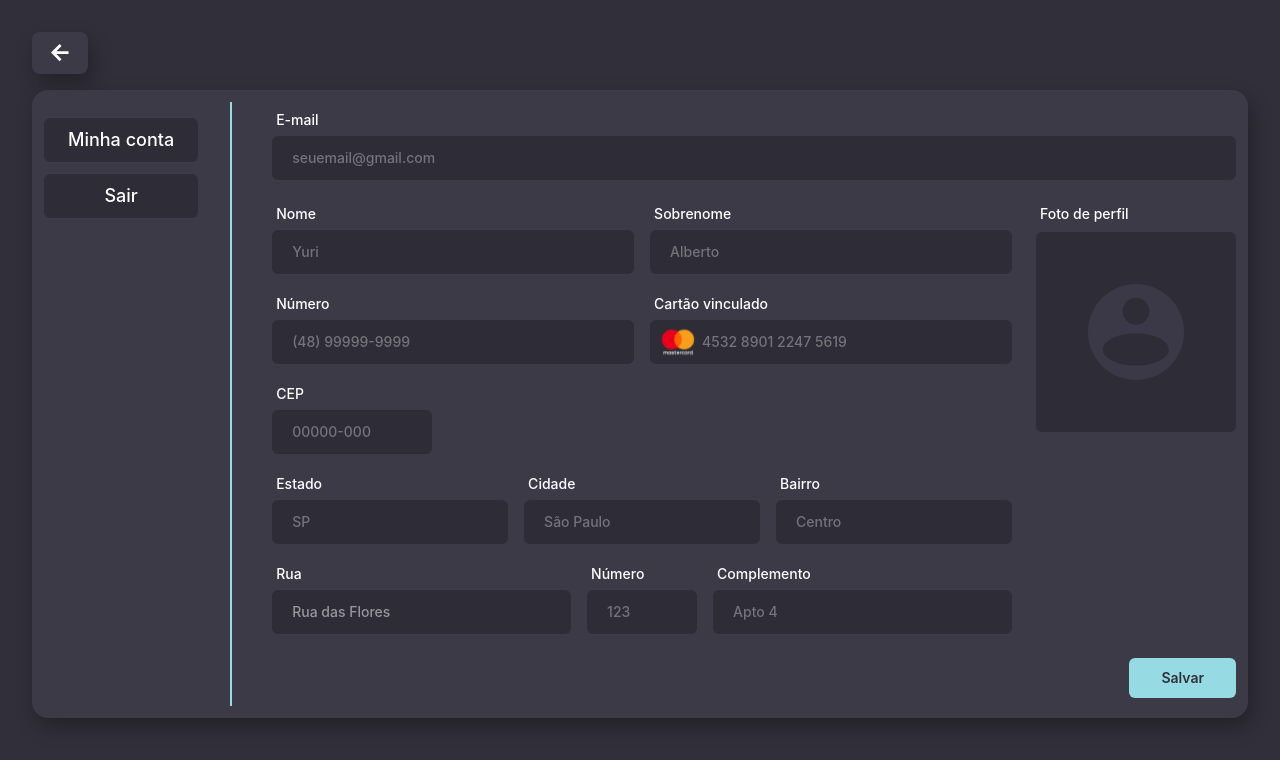
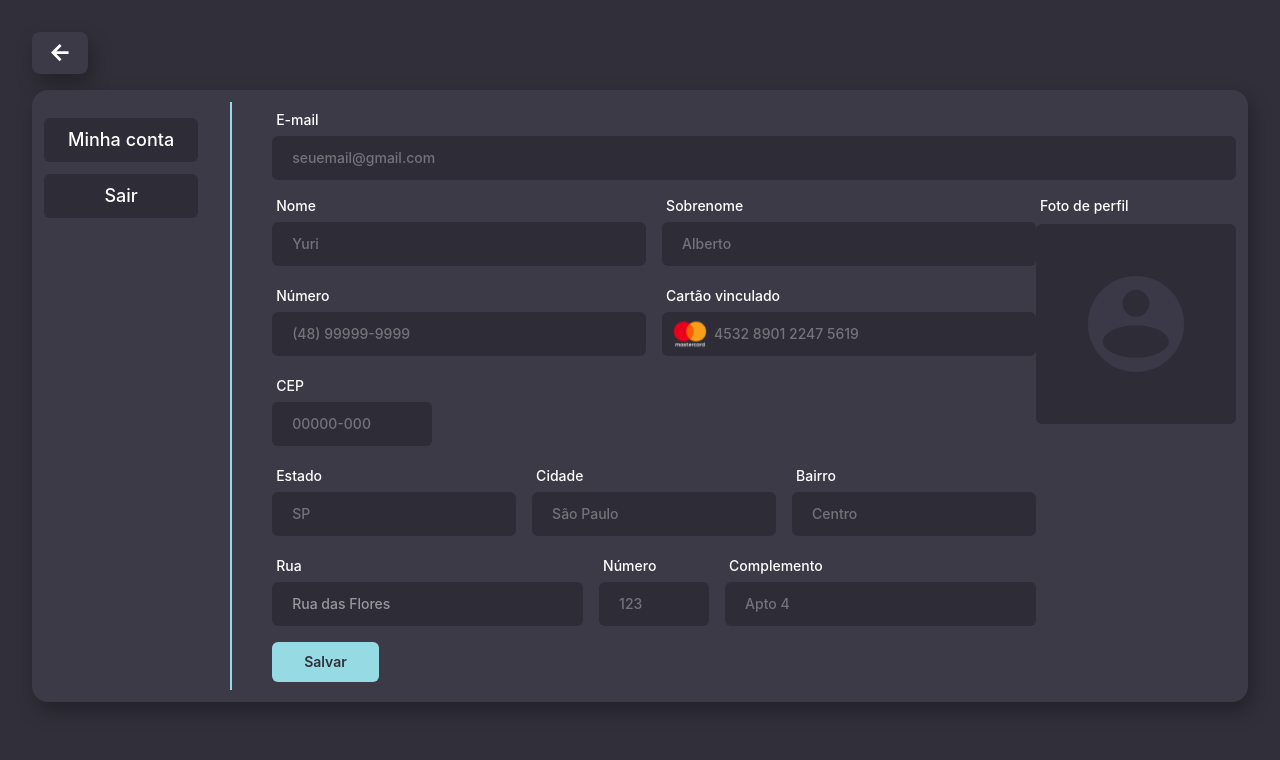
Before and after one commit to lopinims1/ANS-projeto.sa, a React (Vite) app in the folder frontend/: page /conta in a window 1280 px wide. Shown: the top 760 px of the page. Built offline with nearby package versions, Linux system fonts and the light colour scheme; a web font is replaced by a local one.

Commit message:
Atualizações, 25/02/26

```diff
--- a/frontend/src/screens/Conta.jsx
+++ b/frontend/src/screens/Conta.jsx
@@ -80,7 +80,7 @@ export default function Conta() {
                 <div className="border border-[#96DAE3] self-stretch shrink-0" />
 
                 {/* Formulário */}
-                <div className="flex flex-col flex-1 gap-6 pt-2 pl-2 min-w-0">
+                <div className="flex flex-col flex-1 gap-4 pt-2 pl-2 min-w-0">
 
                     {/* E-mail */}
                     <div className="flex flex-col gap-1.5">
@@ -88,7 +88,7 @@ export default function Conta() {
                         <input type="email" placeholder="seuemail@gmail.com" className="bg-[#2E2D37] rounded-md p-3 pl-5 placeholder:text-[#ffffff55] text-sm outline-none w-full" />
                     </div>
 
-                    <div className="flex gap-6">
+                    <div className="flex justify-between">
                         {/* Campos à esquerda */}
                         <div className="flex flex-col gap-5 flex-1 max-w-230">
 
@@ -216,7 +216,7 @@ export default function Conta() {
                     </div>
 
                     {/* Botão salvar */}
-                    <div className="flex justify-end pb-2">
+                    <div className="flex pb-2">
                         <button className="bg-[#96DAE3] text-[#31303A] font-semibold text-sm px-8 py-2.5 rounded-md cursor-pointer hover:opacity-90 transition">
                             Salvar
                         </button>
--- a/frontend/src/screens/Home.jsx
+++ b/frontend/src/screens/Home.jsx
@@ -68,7 +68,6 @@ export default function Home() {
         };
     }, [handleScroll, updateThumb, adsList]);
 
-    // Força html/body/#root a ocuparem 100% independente do zoom
     useEffect(() => {
         const els = [document.documentElement, document.body];
         els.forEach(el => {
@@ -84,22 +83,16 @@ export default function Home() {
             root.style.height = '100%';
             root.style.overflow = 'hidden';
         }
-
-        // Bloqueia Ctrl+scroll (zoom com mouse)
         const blockScrollZoom = (e) => { if (e.ctrlKey) e.preventDefault(); };
-        // Bloqueia Ctrl++ / Ctrl+- / Ctrl+0
         const blockKeyZoom = (e) => {
             if (e.ctrlKey && (e.key === '+' || e.key === '-' || e.key === '=' || e.key === '0'))
                 e.preventDefault();
         };
-        // Bloqueia pinch-to-zoom em touchpad
         const blockGesture = (e) => e.preventDefault();
-
         window.addEventListener('wheel', blockScrollZoom, { passive: false });
         window.addEventListener('keydown', blockKeyZoom);
         window.addEventListener('gesturestart', blockGesture);
         window.addEventListener('gesturechange', blockGesture);
-
         return () => {
             els.forEach(el => { el.style.width = ''; el.style.height = ''; el.style.overflow = ''; });
             if (root) { root.style.width = ''; root.style.height = ''; root.style.overflow = ''; }
@@ -163,11 +156,10 @@ export default function Home() {
         setAdForm({ nome: '', link: '', descricao: '' });
     }
 
+    // Threshold: a partir de quantos ads ativa o scroll
+    const SCROLL_THRESHOLD = 3;
+
     return (
-        /*
-         * Usa width/height: 100% relativo ao #root que foi forçado pelo useEffect.
-         * Isso é imune ao zoom do browser, diferente de 100vw/100vh/fixed.
-         */
         <div
             onClick={() => setAdMenuOpen(null)}
             style={{ width: '100%', height: '100%', overflow: 'hidden', display: 'flex', background: '#31303A', position: 'relative' }}
@@ -180,7 +172,7 @@ export default function Home() {
                 .thumb-custom:hover { background: #96DAE3 !important; }
             `}</style>
 
-            {/* Nav lateral — absolute dentro do root 100%, sempre centralizada */}
+            {/* Nav lateral */}
             <div
                 style={{ position: 'absolute', left: 0, top: '50%', transform: 'translateY(-50%)', zIndex: 50 }}
                 className="bg-[#96DAE3] flex flex-col items-center justify-center gap-7 py-6 w-16 rounded-r-2xl"
@@ -198,7 +190,7 @@ export default function Home() {
                 ))}
             </div>
 
-            {/* Setinha dropdown — absolute no canto superior direito */}
+            {/* Setinha dropdown */}
             <div style={{ position: 'absolute', top: 0, right: 0, zIndex: 50 }}>
                 <div className="relative">
                     <button
@@ -251,8 +243,6 @@ export default function Home() {
                         <input type="checkbox" className="w-7 h-7 appearance-none rounded-sm cursor-pointer border-2 border-[#96DAE3] checked:bg-[#96DAE3] checked:[box-shadow:inset_0_0_0_3px_#31303A]" />
                         <span>Amazon</span>
                     </label>
-
-
                     <button className="flex justify-center items-center font-medium border-2 border-[#D7D7D7] rounded-sm w-7 h-7 cursor-pointer outline-none text-[#D7D7D7] shrink-0">
                         <span className="text-xl leading-none mb-1">+</span>
                     </button>
@@ -347,14 +337,21 @@ export default function Home() {
                                 </div>
                             ) : (
                                 <div className="bg-[#31303A] rounded-xl p-2 flex flex-col gap-2" style={{ minHeight: "417px" }}>
-                                    {/* Wrapper com maxHeight — scrollbar FORA do scrollRef */}
-                                    <div className="flex gap-1" style={{ maxHeight: adsList.length >= 5 ? "325px" : "none" }}>
-                                        {/* Apenas os cards scrollam */}
+
+                                    {/*
+                                     * FIX: wrapper define o maxHeight quando >= SCROLL_THRESHOLD.
+                                     * scrollRef só rola os cards (overflowY auto).
+                                     * scrollbar fica FORA do scrollRef como irmã — não some ao rolar.
+                                     */}
+                                    <div
+                                        className="flex gap-1"
+                                        style={{ maxHeight: adsList.length >= SCROLL_THRESHOLD ? "325px" : "none" }}
+                                    >
                                         <div
                                             ref={scrollRef}
                                             onScroll={handleScroll}
                                             className="flex flex-col gap-2 flex-1 hide-scrollbar"
-                                            style={{ overflowY: adsList.length >= 3 ? "auto" : "visible" }}
+                                            style={{ overflowY: adsList.length >= SCROLL_THRESHOLD ? "auto" : "visible" }}
                                         >
                                             {adsList.map((ad) => (
                                                 <div key={ad.id} className="bg-[#E5E3FF] rounded-xl flex items-center gap-3 px-3 py-2 shadow-md shrink-0">
@@ -393,12 +390,13 @@ export default function Home() {
                                                     </button>
                                                 </div>
                                             ))}
-                                            {adsList.length < 3 && (
+                                            {adsList.length < SCROLL_THRESHOLD && (
                                                 <button onClick={() => setAdModalOpen(true)} className="bg-[#96DAE3] hover:bg-[#7ecdd6] transition-colors rounded-xl h-12 flex items-center justify-center text-[#31303A] text-2xl font-bold cursor-pointer w-full shrink-0">+</button>
                                             )}
                                         </div>
-                                        {/* Scrollbar FORA do scrollRef — não some ao rolar */}
-                                        {adsList.length >= 3 && (
+
+                                        {/* Scrollbar FORA do scrollRef */}
+                                        {adsList.length >= SCROLL_THRESHOLD && (
                                             <div className="flex flex-col items-center gap-2 py-1 shrink-0" style={{ width: "20px" }}>
                                                 <div ref={trackRef} onClick={onTrackClick} style={{ flex: 1, width: "2px", background: "#ffffff18", borderRadius: "2px", position: "relative", cursor: "pointer" }}>
                                                     <div ref={thumbRef} onMouseDown={onMouseDown} className="thumb-custom"
@@ -408,7 +406,8 @@ export default function Home() {
                                             </div>
                                         )}
                                     </div>
-                                    {adsList.length >= 3 && (
+
+                                    {adsList.length >= SCROLL_THRESHOLD && (
                                         <button onClick={() => setAdModalOpen(true)} className="bg-[#96DAE3] hover:bg-[#7ecdd6] transition-colors rounded-xl h-12 flex items-center justify-center text-[#31303A] text-2xl font-bold cursor-pointer w-full shrink-0 mt-auto">+</button>
                                     )}
                                 </div>
--- a/frontend/src/screens/Search.jsx
+++ b/frontend/src/screens/Search.jsx
@@ -203,7 +203,7 @@ function ProdutoCard({ produto, onRemover, salvo, onToggleSalvo }) {
               <FiMoreHorizontal className="text-black text-base" />
             </div>
             {menuAberto && (
-              <div className="absolute right-0 top-7 z-50 rounded-md overflow-hidden shadow-xl" style={{minWidth: 195, background: '#31303A'}}>
+              <div className="absolute right-0 top-7 z-10 rounded-md overflow-hidden shadow-xl" style={{minWidth: 195, background: '#31303A'}}>
                 <div
                   onClick={onRemover}
                   className="px-4 py-2.5 text-xs cursor-pointer transition-all duration-300"
@@ -422,7 +422,7 @@ export default function Search() {
       <div className="flex flex-col flex-1 min-w-0 px-4 pb-4 gap-4 overflow-hidden">
 
         {/* Dropdown do usuário */}
-        <div className="flex items-center justify-end shrink-0">
+        <div className="flex items-center z-150 justify-end shrink-0">
           <div className="relative">
             <button
               onClick={handleClick}
```
Also changed, not shown: 1 other file (tests, documents, lock files or other folders).
